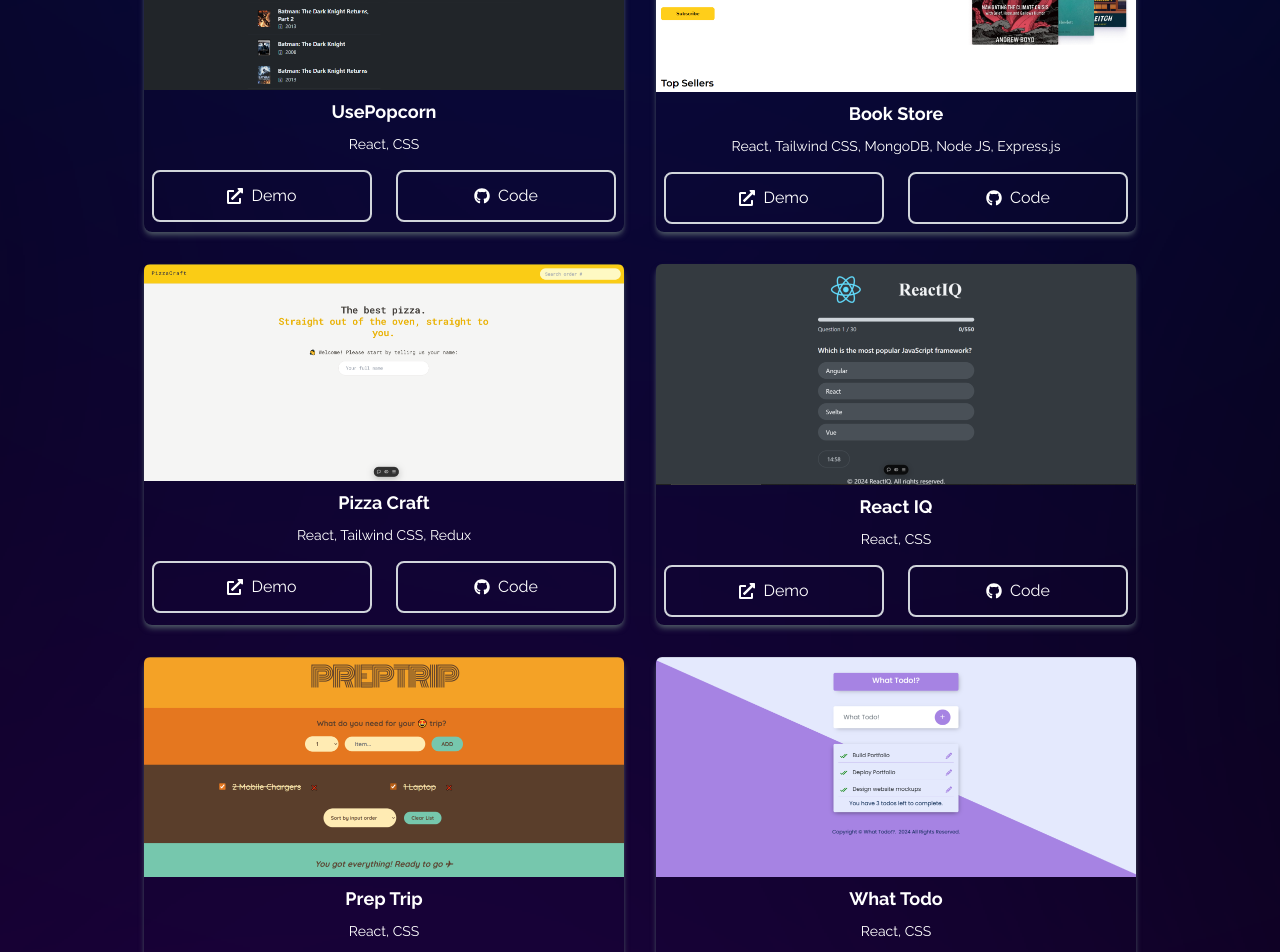
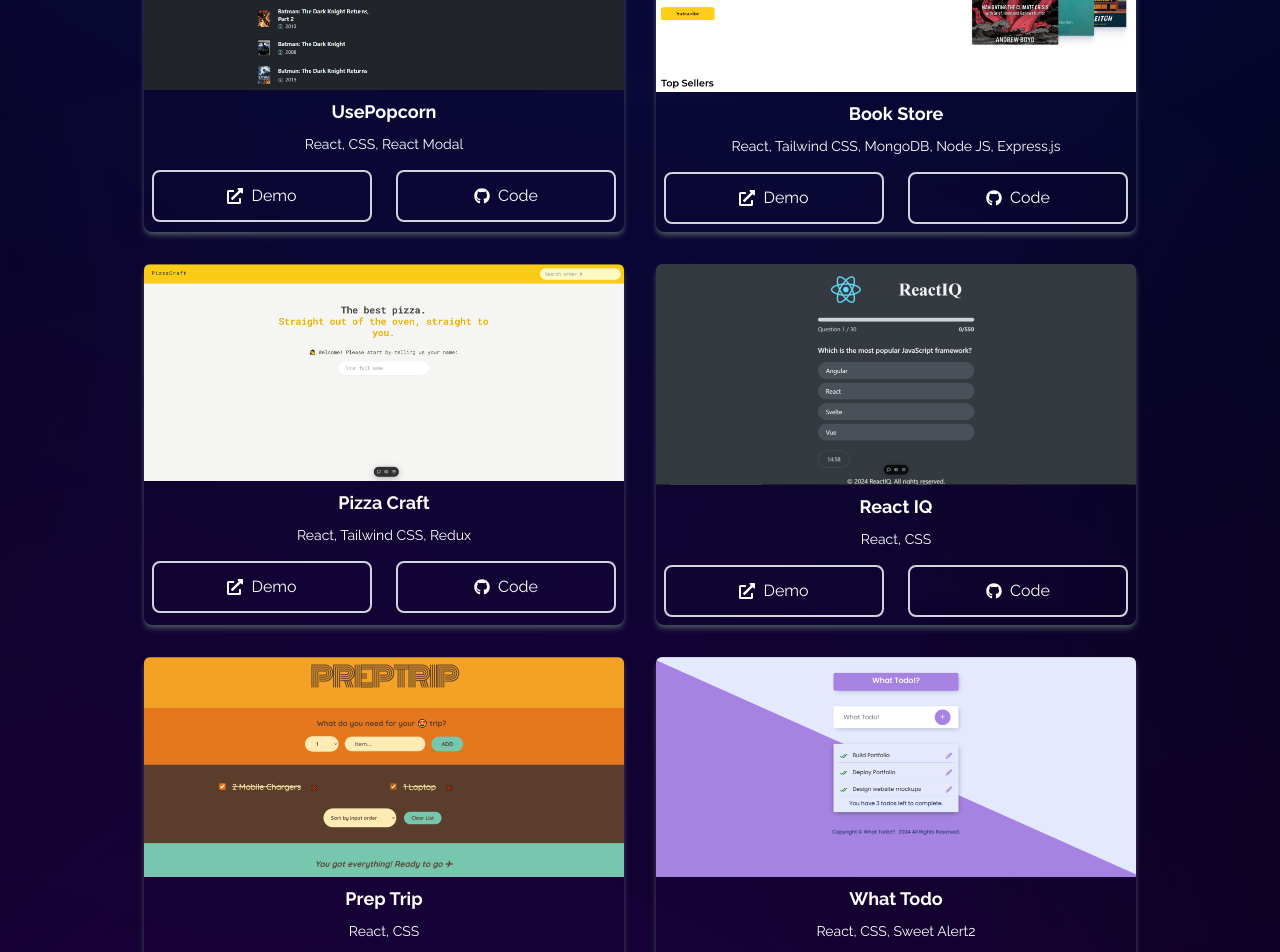
Before and after one commit to rahmath28/my-portfolio, a React (Vite) app: page / in a window 1280 px wide. Shown: the part 1960-2912 px from the top of the page. Built offline with nearby package versions, Linux system fonts and the light colour scheme; no server answers.

Commit message:
Add technologies in Portfolio

```diff
--- a/src/components/Portfolio.jsx
+++ b/src/components/Portfolio.jsx
@@ -56,7 +56,7 @@ const Portfolio = () => {
       src: use_popcorn,
       demo: "https://use-popcorn-navy.vercel.app/",
       code: "https://github.com/ashikibrahim07/use-popcorn",
-      technologies: ["React", "CSS"],
+      technologies: ["React", "CSS", "React Modal"],
     },
     {
       id: 4,
@@ -102,7 +102,7 @@ const Portfolio = () => {
       src: what_todo,
       demo: "https://what-todo-v1.vercel.app/",
       code: "https://github.com/ashikibrahim07/what-todo",
-      technologies: ["React", "CSS"],
+      technologies: ["React", "CSS", "Sweet Alert2"],
     },
     {
       id: 9,
```
